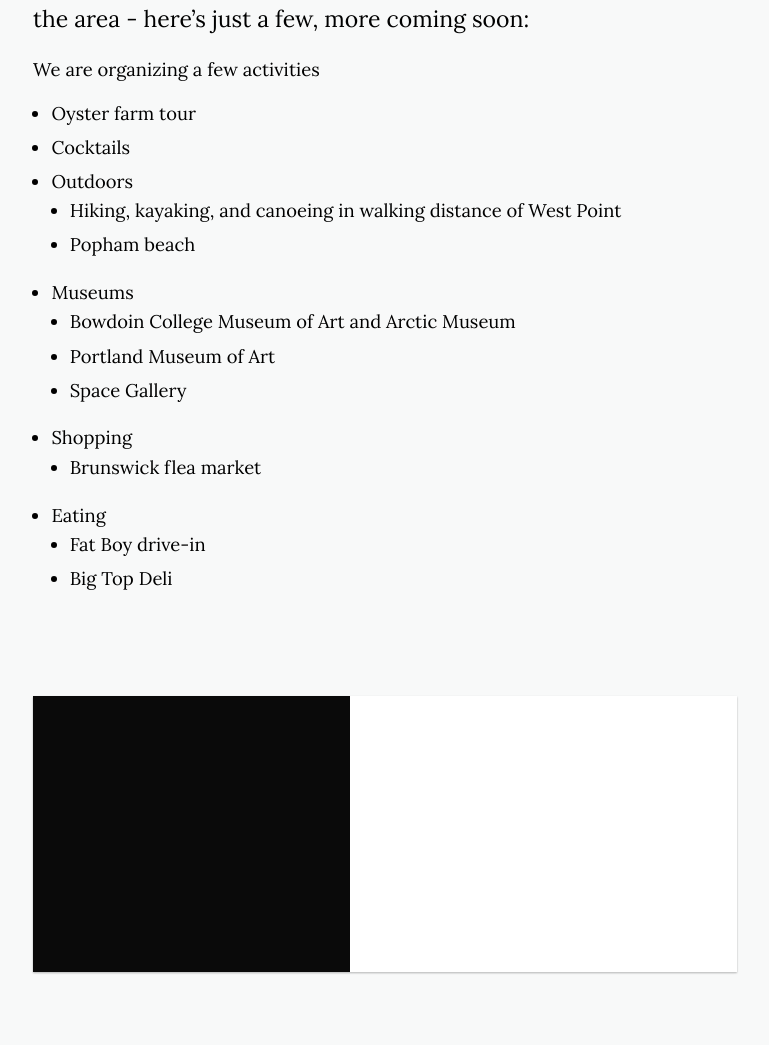
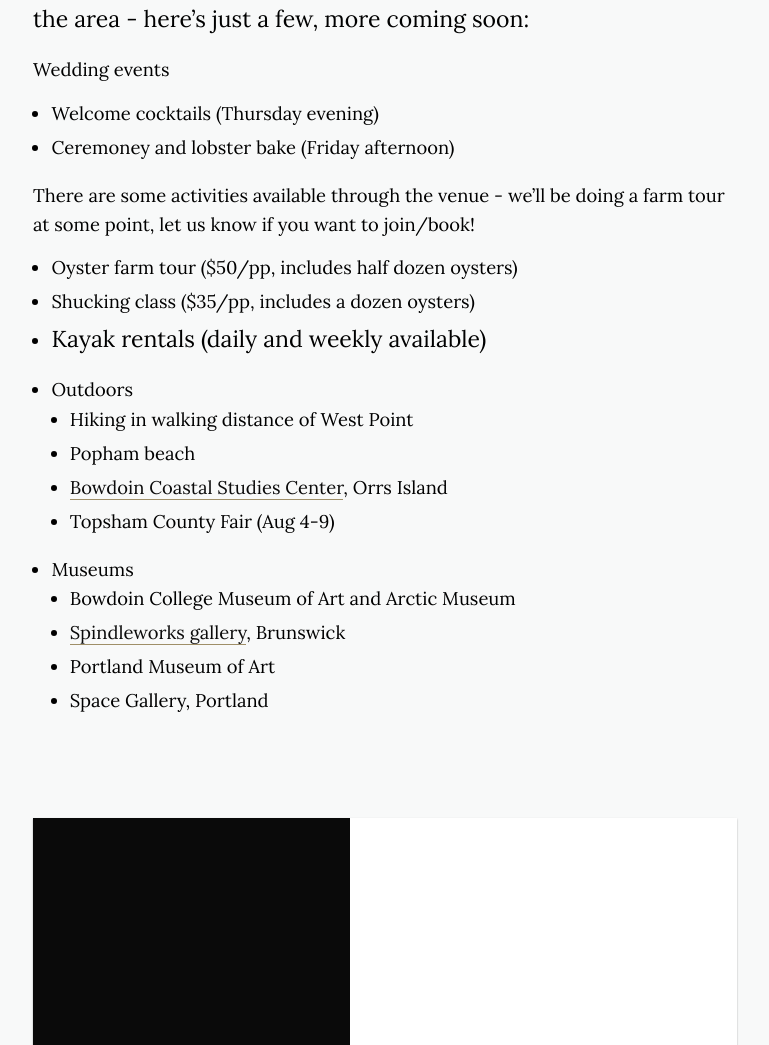
Before and after one commit to gustavosaume/wedding, a Jekyll site: the page built from docs/_posts/2020-08-02-things-to-do.markdown, in a window 1280 px wide and 1400 px high, scrolled down 560 px. Shown: the part 203-1248 px from the top of the window, without its empty margins (255-1024 px from the left). Built offline with Jekyll 4.4.1, drawn with Linux system fonts in a browser that asks for light colours; nearby versions of some CDN libraries; grey boxes are pictures that could not be loaded.

Commit message:
Update 2020-08-02-things-to-do.markdown

```diff
--- a/docs/_posts/2020-08-02-things-to-do.markdown
+++ b/docs/_posts/2020-08-02-things-to-do.markdown
@@ -7,18 +7,23 @@ image: /wedding/assets/imgs/pigs_beach.jpg
 ---
 There's tons of outdoor activities, shopping, and delicious food in the area - here's just a few, more coming soon:
 
-We are organizing a few activities
-* Oyster farm tour
-* Cocktails
+Wedding events
+* Welcome cocktails (Thursday evening)
+* Ceremoney and lobster bake (Friday afternoon)
+
+There are some activities available through the venue - we'll be doing a farm tour at some point, let us know if you want to join/book!
+* Oyster farm tour ($50/pp, includes half dozen oysters)
+* Shucking class ($35/pp, includes a dozen oysters)
+* Kayak rentals (daily and weekly available)
+
 * Outdoors
-    * Hiking, kayaking, and canoeing in walking distance of West Point
+    * Hiking in walking distance of West Point
     * Popham beach
+    * [Bowdoin Coastal Studies Center](https://www.bowdoin.edu/coastal-studies-center/), Orrs Island
+    * Topsham County Fair (Aug 4-9)
+
 * Museums
     * Bowdoin College Museum of Art and Arctic Museum
+    * [Spindleworks gallery](https://www.spindleworks.org/), Brunswick
     * Portland Museum of Art
-    * Space Gallery
-* Shopping
-    * Brunswick flea market
-* Eating
-    * Fat Boy drive-in
-    * Big Top Deli
+    * Space Gallery, Portland
```
